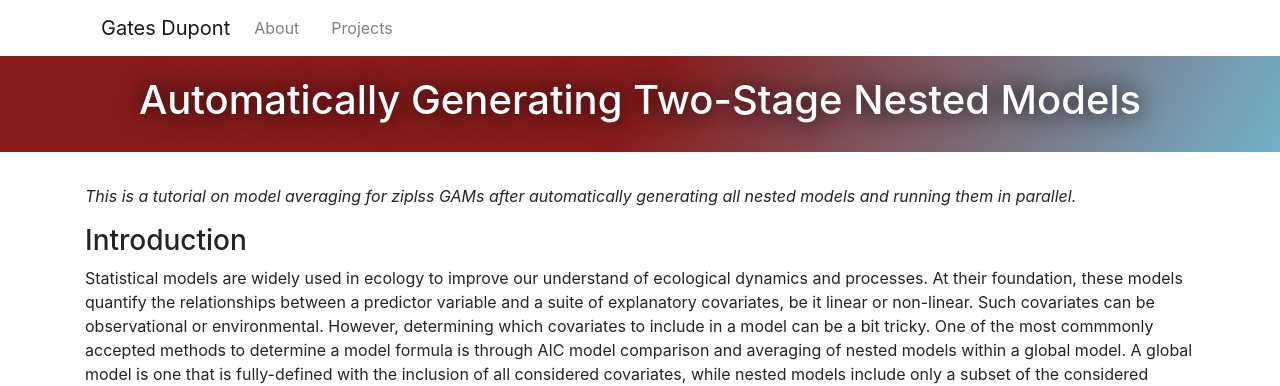
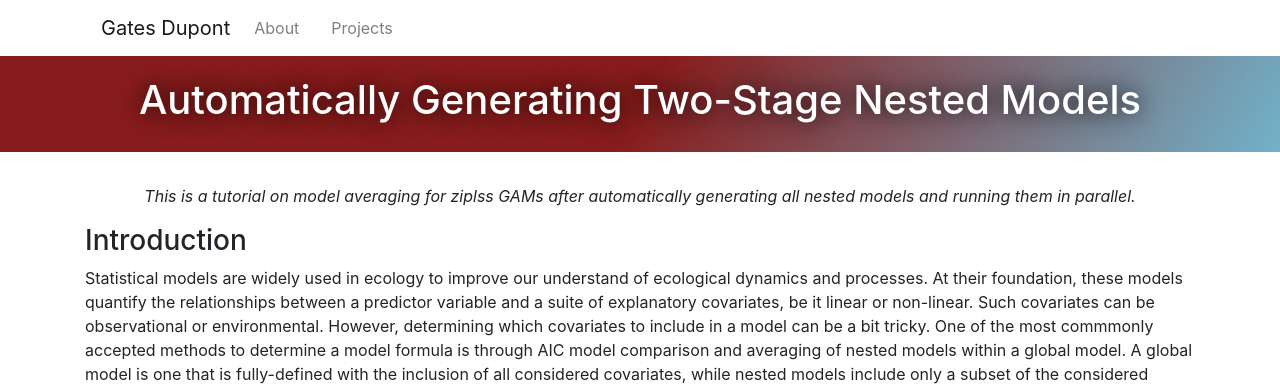
Before and after one commit to chrisyeh96/chrisyeh96.github.io, a Jekyll site: the page built from _posts/2019-05-29-Auto-Nested-Mod.md, in a window 1280 px wide. Shown: the top 386 px of the page. Built offline with Jekyll 4.4.1, drawn with Linux system fonts in a browser that asks for light colours; nearby versions of some CDN libraries.

Commit message:
Update 2019-05-29-Auto-Nested-Mod.md

```diff
--- a/_posts/2019-05-29-Auto-Nested-Mod.md
+++ b/_posts/2019-05-29-Auto-Nested-Mod.md
@@ -5,7 +5,7 @@ published: true
 use_code: true
 ---
 
-<i>This is a tutorial on model averaging for ziplss GAMs after automatically generating all nested models and running them in parallel.</i>
+<p style="text-align:center;"><i>This is a tutorial on model averaging for ziplss GAMs after automatically generating all nested models and running them in parallel.</i></p>
 
 ### Introduction
 
```
